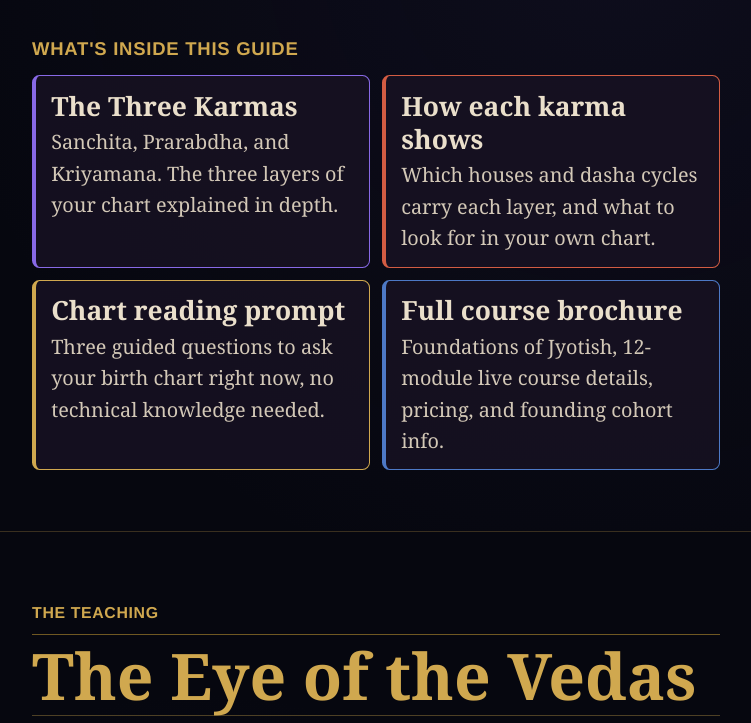
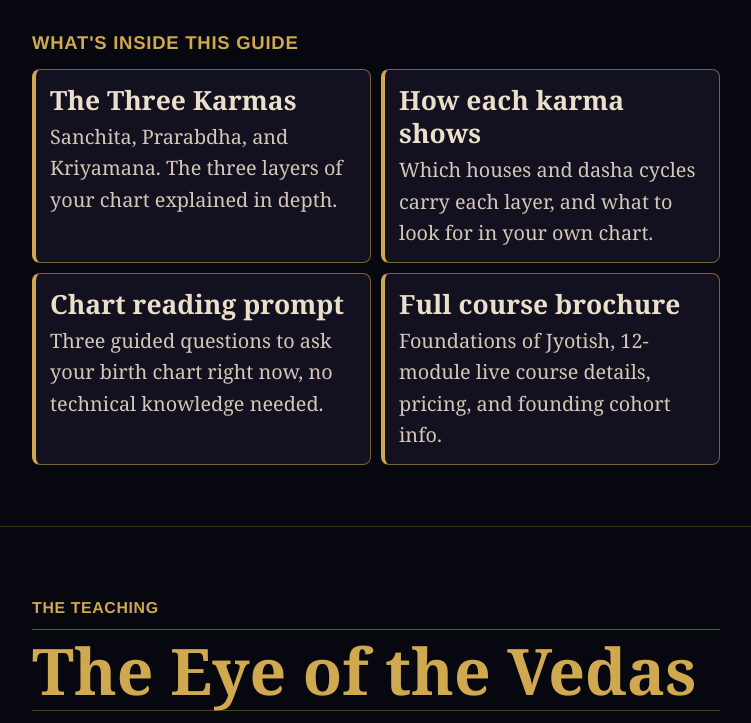
Before and after one commit to ShivohamPath/website, a plain HTML site: page wix-studio/embeds/karma-guide-print.html in a window 1280 px wide. Shown: the part 1332-2055 px from the top of the page, without its empty margins (264-1015 px from the left). Drawn offline with Linux system fonts and the light colour scheme.

Commit message:
Add embed-safe fallback styling for karma guide

```diff
--- a/wix-studio/embeds/karma-guide-print.html
+++ b/wix-studio/embeds/karma-guide-print.html
@@ -327,7 +327,14 @@ h1 {
 
 </style>
 </head>
-<body>
+<body style="margin:0;background:#06070f;color:#eadfcb;font-family:Georgia,'Times New Roman',serif;">
+  <style id="embed-fallback">
+    body{background:#06070f!important;color:#eadfcb!important;}
+    .page{background:#06070f;color:#eadfcb;padding:18mm 14mm 16mm;min-height:297mm;}
+    .display,h1,.eyebrow,.section-label,.hero-kicker,.price{color:#d0a84f;}
+    .panel,.card,.quote-box,.hero-card,.cta-card,.author-card{background:#13101f;border:1px solid rgba(208,168,79,.55);border-left:4px solid #d0a84f;border-radius:8px;padding:14px;}
+    .grid{display:grid;gap:10px}.two-col{grid-template-columns:1fr 1fr}.stack{display:grid;gap:10px}
+  </style>
   <main class="guide">
     <section class="page cover">
       <header class="topbar">
```
